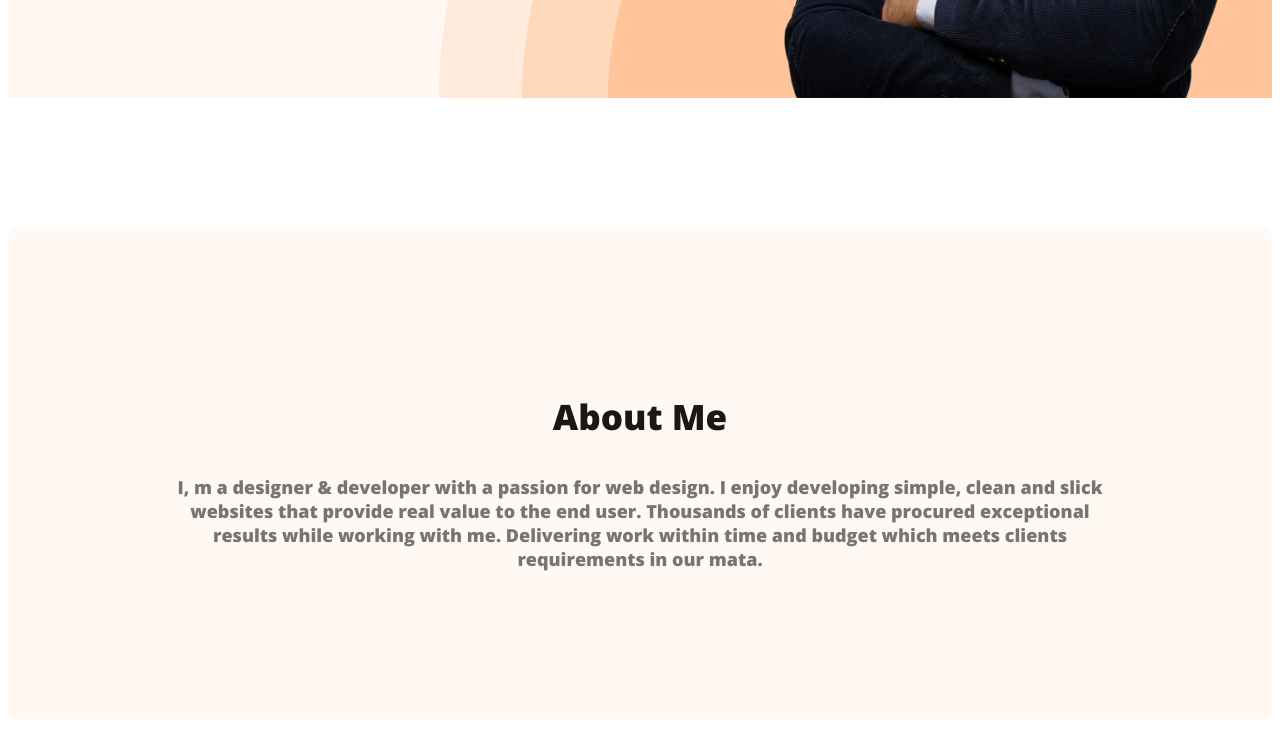
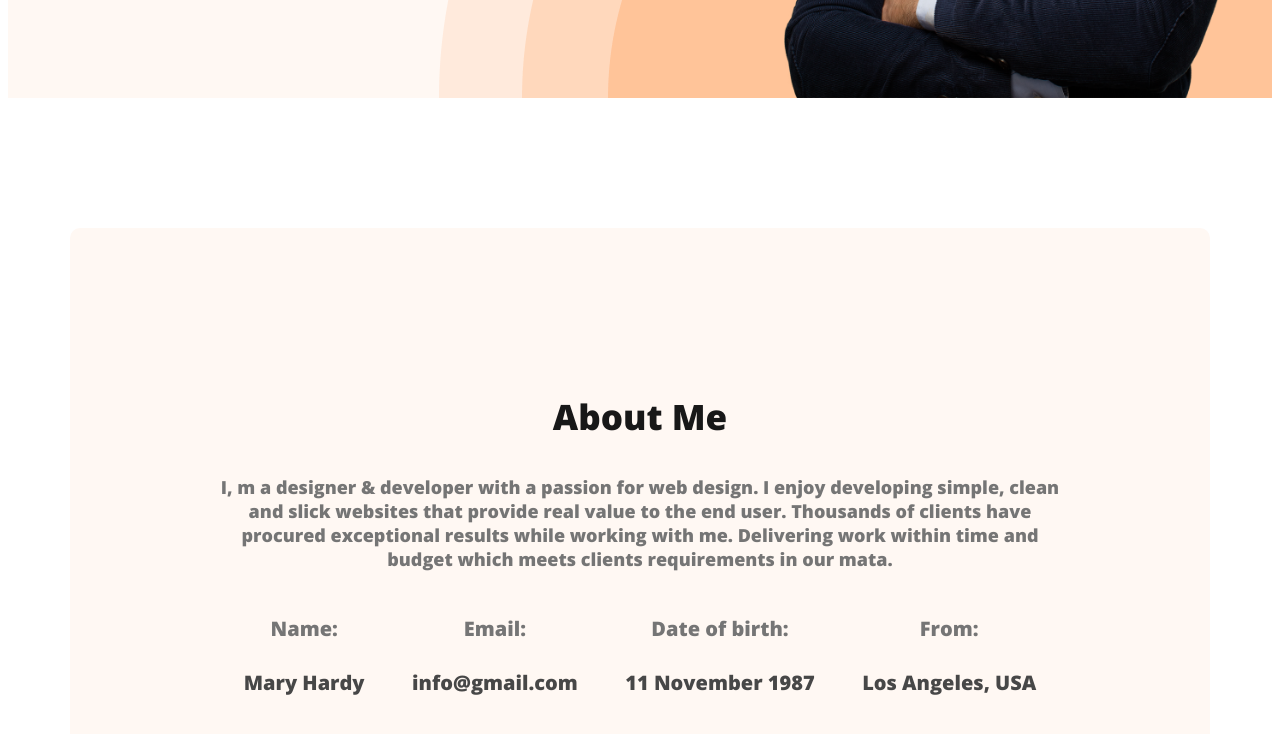
Before and after one commit to Abir337/web-developer-portfolio, a plain HTML site: page index.html in a window 1280 px wide. Shown: the part 670-1404 px from the top of the page. Drawn offline with nearby package versions, Linux system fonts and the light colour scheme.

Commit message:
about section completed

```diff
--- a/index.html
+++ b/index.html
@@ -46,6 +46,24 @@
           while working with me. Delivering work within time and budget which
           meets clients requirements in our mata.
         </p>
+        <div class="about-info-container">
+          <div class="about-info">
+            <h4 class="info-title">Name:</h4>
+            <p class="info-description">Mary Hardy</p>
+          </div>
+          <div class="about-info">
+            <h4 class="info-title">Email:</h4>
+            <p class="info-description">info@gmail.com</p>
+          </div>
+          <div class="about-info">
+            <h4 class="info-title">Date of birth:</h4>
+            <p class="info-description">11 November 1987</p>
+          </div>
+          <div class="about-info">
+            <h4 class="info-title">From:</h4>
+            <p class="info-description">Los Angeles, USA</p>
+          </div>
+        </div>
       </section>
     </main>
     <footer></footer>
--- a/styles/portfolio.css
+++ b/styles/portfolio.css
@@ -102,3 +102,26 @@ nav a {
   background: #fff8f3;
   margin: 130px 0;
 }
+
+/* main section styles */
+main {
+  max-width: 1140px;
+  margin: 0 auto;
+}
+.about-info-container {
+  display: flex;
+  justify-content: space-around;
+}
+.about-info {
+  text-align: center;
+}
+.info-title {
+  color: #757575;
+  font-size: 20px;
+  font-weight: 200;
+}
+.info-description {
+  color: #474747;
+  font-size: 20px;
+  font-weight: 700;
+}
```
